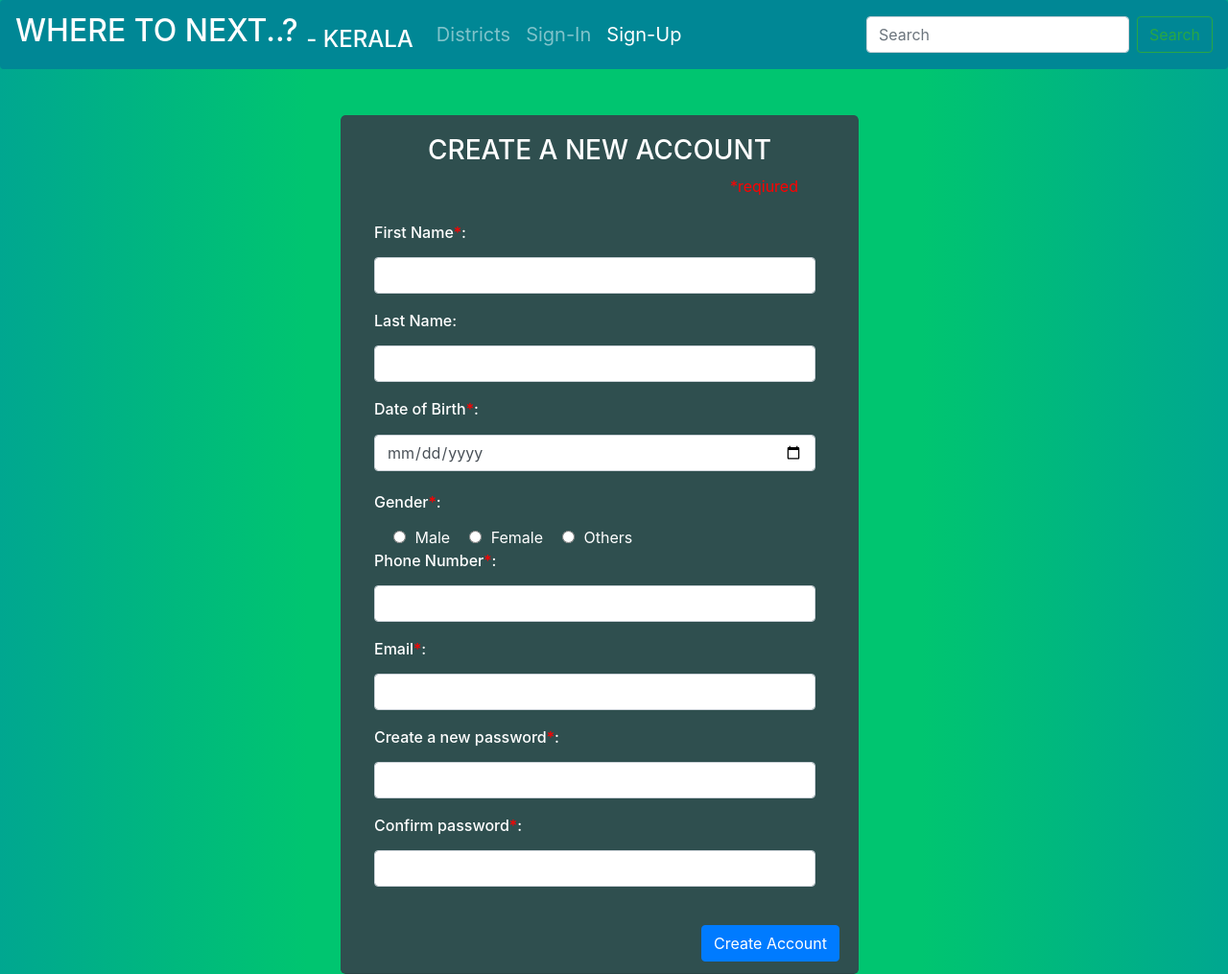
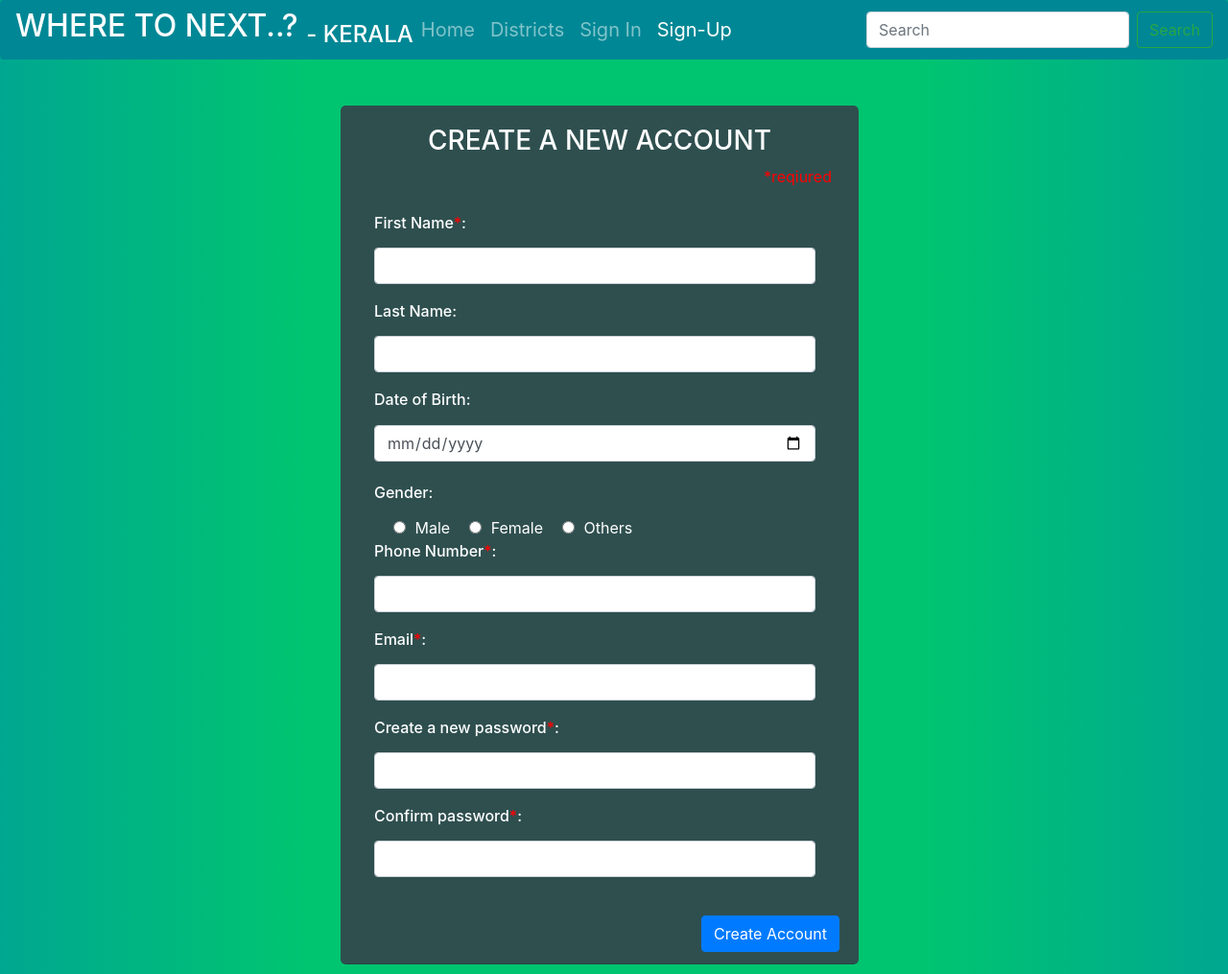
Before and after one commit to sarathChandran94/keralaTourismproject, a plain HTML site: page sign_up.html in a window 1280 px wide. Shown: the top 1015 px of the page at 96% size. Drawn offline with nearby package versions, Linux system fonts and the light colour scheme.

Commit message:
minor changes in form

```diff
--- a/sign_up.html
+++ b/sign_up.html
@@ -18,7 +18,7 @@
     <!-- navbar starts here -->
 
     <nav class="navbar navbar-expand-lg navbar-dark rounded" id="myNav">
-        <a class="navbar-brand" href="index.html"><h2>WHERE TO NEXT..? <sub> - KERALA </sub></h2></a>
+        <h2 style="color: white;">WHERE TO NEXT..? <sub> - KERALA </sub></h2>
 
         <button class="navbar-toggler" type="button" data-toggle="collapse" data-target="#navbarTogglerDemo02" aria-controls="navbarTogglerDemo02" aria-expanded="false" aria-label="Toggle navigation">
             <span class="navbar-toggler-icon"></span>
@@ -27,35 +27,34 @@
         <div class="collapse navbar-collapse" id="navbarTogglerDemo02">
           <ul class="navbar-nav mr-auto mt-2 mt-lg-0">
             <li class="nav-item">
+              <a class="nav-link btn-lg" href="index.html">Home</a>
+            </li>
+            <li class="nav-item">
               <a class="nav-link btn-lg" href="districts.html">Districts</a>
             </li>
-            <li class="nav-item dropdown">
+            <li class="nav-item">
+              <a class="nav-link btn-lg" href="sign_in.html">Sign In</a>
+            </li>
+            <!-- <li class="nav-item dropdown">
               <a class="nav-link btn-lg" data-toggle="dropdown" data-target="dropdown-target" href="#">Sign-In</a>
               <div class="dropdown-menu" id="signInDropdown">
 				<form class="px-4 py-3" action="sign_in.html">
 					<div class="form-group">
-						<!-- <label for="exampleDropdownFormEmail1"></label> -->
+
 						<input type="email" class="form-control" id="exampleDropdownFormEmail email" placeholder="Email Address" required>
 					</div>
 					<div class="form-group">
-						<!-- <label for="exampleDropdownFormPassword1"></label> -->
+
 						<input type="password" class="form-control" id="exampleDropdownFormPassword1" placeholder="Password" required>
 					</div>
-					<!-- <div class="form-group">
-						<div class="form-check">
-						<input type="checkbox" class="form-check-input" id="dropdownCheck">
-						<label class="form-check-label" for="dropdownCheck">
-							Remember me
-						</label>
-						</div>
-					</div> -->
+
 					<button type="submit" class="btn btn-primary">Sign in</button>
 				</form>
 				<div class="dropdown-divider"></div>
 				<a class="dropdown-item" href="sign_up.html">New around here? Sign up</a>
-				<!-- <a class="dropdown-item" href="#">Forgot password?</a> -->
+
 			</div>
-            </li>
+            </li> -->
             <li class="nav-item">
               <a class="nav-link btn-lg active" href="sign_up.html">Sign-Up</a>
             </li>
@@ -78,7 +77,7 @@
 
 			<div class="p-2 text-center">
                 <h3>CREATE A NEW ACCOUNT</h3>
-                <p style="color: red;text-align: right;padding-right: 35px;">*reqiured</p>
+                <p style="color: red;text-align: right;">*reqiured</p>
 			</div>
 
 			<div class="form-row col-md-12 justify-content-center">
@@ -98,41 +97,29 @@
 
 			<div class="form-row col-md-12 justify-content-center">
 				<div class="form-group col-md-12">
-					<label for="dob"><h6>Date of Birth<span style="color: red;">*</span>:</h6></label>
+					<label for="dob"><h6>Date of Birth:</h6></label>
                     <input type="date" class="form-control" id="dob" placeholder="dd-mm-yyyy" >
                     <p id="dobfb" style="display: none;"></p>
 				</div>
 			</div>
 
 			<div class="form-row col-md-12">
-				<legend class="col-form-label col-md-2"><h6>Gender<span style="color: red;">*</span>:</h6></legend>
+				<legend class="col-form-label col-md-2"><h6>Gender:</h6></legend>
 				<div class="col-md-12 form-check-inline">
 					<div class="form-check">
-						<input class="form-check-input" type="radio" name="gridRadios" id="gridRadios1" value="option1" required>
+						<input class="form-check-input" type="radio" name="gridRadios" id="gridRadios1" value="option1">
 						<label class="form-check-label" for="gridRadios1">Male</label>
 					</div>
 					<div class="form-check">
-						<input class="form-check-input" type="radio" name="gridRadios" id="gridRadios2" value="option2" required>
+						<input class="form-check-input" type="radio" name="gridRadios" id="gridRadios2" value="option2">
 						<label class="form-check-label" for="gridRadios2">Female</label>
 					</div>
 					<div class="form-check">
-						<input class="form-check-input" type="radio" name="gridRadios" id="gridRadios3" value="option3" required>
+						<input class="form-check-input" type="radio" name="gridRadios" id="gridRadios3" value="option3">
 						<label class="form-check-label" for="gridRadios3">Others</label>
 					</div>
 				</div>
 			</div>
-
-			<!-- <div class="form-row col-md-12 justify-content-center">
-				<div class="form-group col-md-12">
-					<label for="inputGender"><h6>Gender:</h6></label>
-					<select id="inputGender" class="form-control">				// not-able to validate
-						<option selected required>Choose...</option>
-						<option value="1" required>Male</option>
-						<option value="2" required>Female</option>
-						<option value="3" required>Others</option>
-					</select>
-				</div>
-			  </div> -->
 
 			<div class="form-row col-md-12 justify-content-center">
 				<div class="form-group col-md-12">
@@ -197,8 +184,8 @@
 
 <!-- Bootstrap plugins -->
 <script src="https://code.jquery.com/jquery-3.4.1.slim.min.js" integrity="sha384-J6qa4849blE2+poT4WnyKhv5vZF5SrPo0iEjwBvKU7imGFAV0wwj1yYfoRSJoZ+n" crossorigin="anonymous"></script>
+<script src="https://cdn.jsdelivr.net/npm/popper.js@1.16.0/dist/umd/popper.min.js" integrity="sha384-Q6E9RHvbIyZFJoft+2mJbHaEWldlvI9IOYy5n3zV9zzTtmI3UksdQRVvoxMfooAo" crossorigin="anonymous"></script>
 <script src="https://stackpath.bootstrapcdn.com/bootstrap/4.4.1/js/bootstrap.min.js" integrity="sha384-wfSDF2E50Y2D1uUdj0O3uMBJnjuUD4Ih7YwaYd1iqfktj0Uod8GCExl3Og8ifwB6" crossorigin="anonymous"></script>
-<script src="https://cdn.jsdelivr.net/npm/popper.js@1.16.0/dist/umd/popper.min.js" integrity="sha384-Q6E9RHvbIyZFJoft+2mJbHaEWldlvI9IOYy5n3zV9zzTtmI3UksdQRVvoxMfooAo" crossorigin="anonymous"></script>
 
 </body>
 </html>
```
